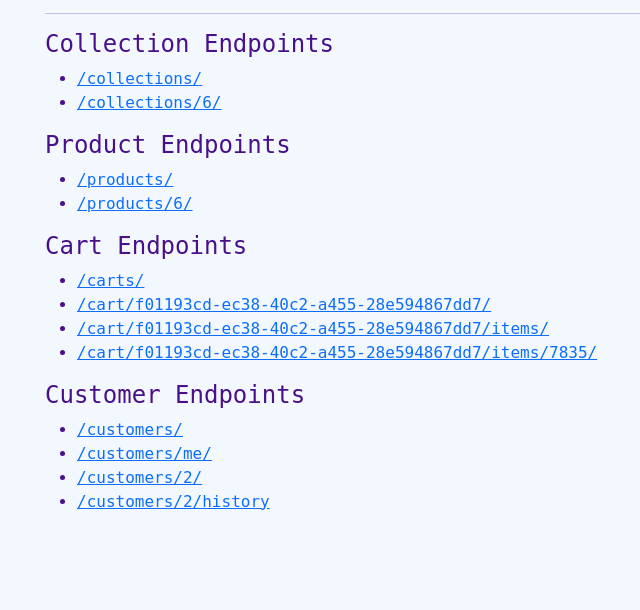
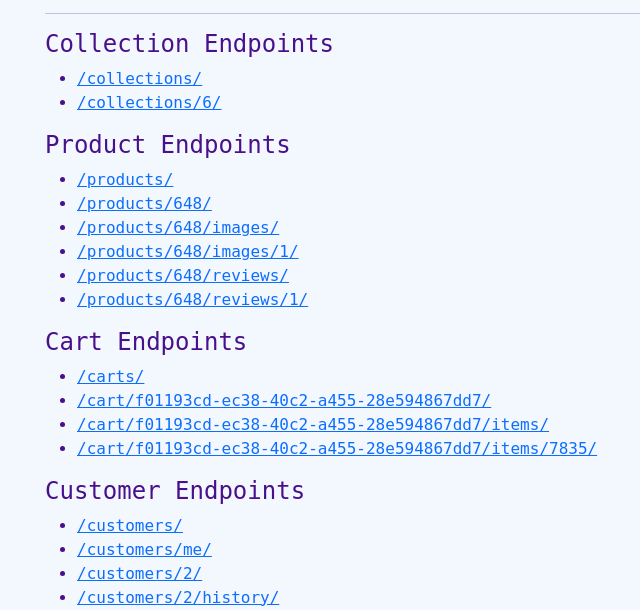
Before and after one commit to Neerazan/E-commerce_API_3.0, a Django app: page / in a window 1280 px wide. Shown: the part 218-828 px from the top of the page, without its empty margins (37-677 px from the left). Before the commit the page ends 728 px from the top, so only its background shows below. Run offline with Django 3.2, Linux system fonts and the light colour scheme; parts of the project's set-up code (start-up, migrations or seed data) failed here and were passed over.

Commit message:
added product endpoints

```diff
--- a/core/templates/core/index.html
+++ b/core/templates/core/index.html
@@ -48,7 +48,23 @@
             </li>
 
             <li>
-              <a href="{% url 'products-detail' 6 %}">/products/6/</a>
+              <a href="{% url 'products-detail' 648 %}">/products/648/</a>
+            </li>
+
+            <li>
+              <a href="{% url 'product-images-list' 648 %}">/products/648/images/</a>
+            </li>
+
+            <li>
+              <a href="{% url 'product-images-detail' product_pk=648 pk=1 %}">/products/648/images/1/<a>
+            </li>
+
+            <li>
+              <a href="{% url 'product-reviews-list' 648 %}">/products/648/reviews/<a>
+            </li>
+
+            <li>
+              <a href="{% url 'product-reviews-detail' product_pk=648 pk=1 %}">/products/648/reviews/1/<a>
             </li>
           </ul>
         </div>
@@ -80,7 +96,7 @@
         </div>
       </div>
 
-      <div class="products">
+      <div class="customers">
         <h4>Customer Endpoints</h4>
         <div class="urls">
           <ul>
@@ -97,9 +113,8 @@
             </li>
 
             <li>
-              <a href="{% url 'customer-history' '2' %}">/customers/2/history</a>
+              <a href="{% url 'customer-history' '2' %}">/customers/2/history/</a>
             </li>
-
           </ul>
         </div>
       </div>
```
